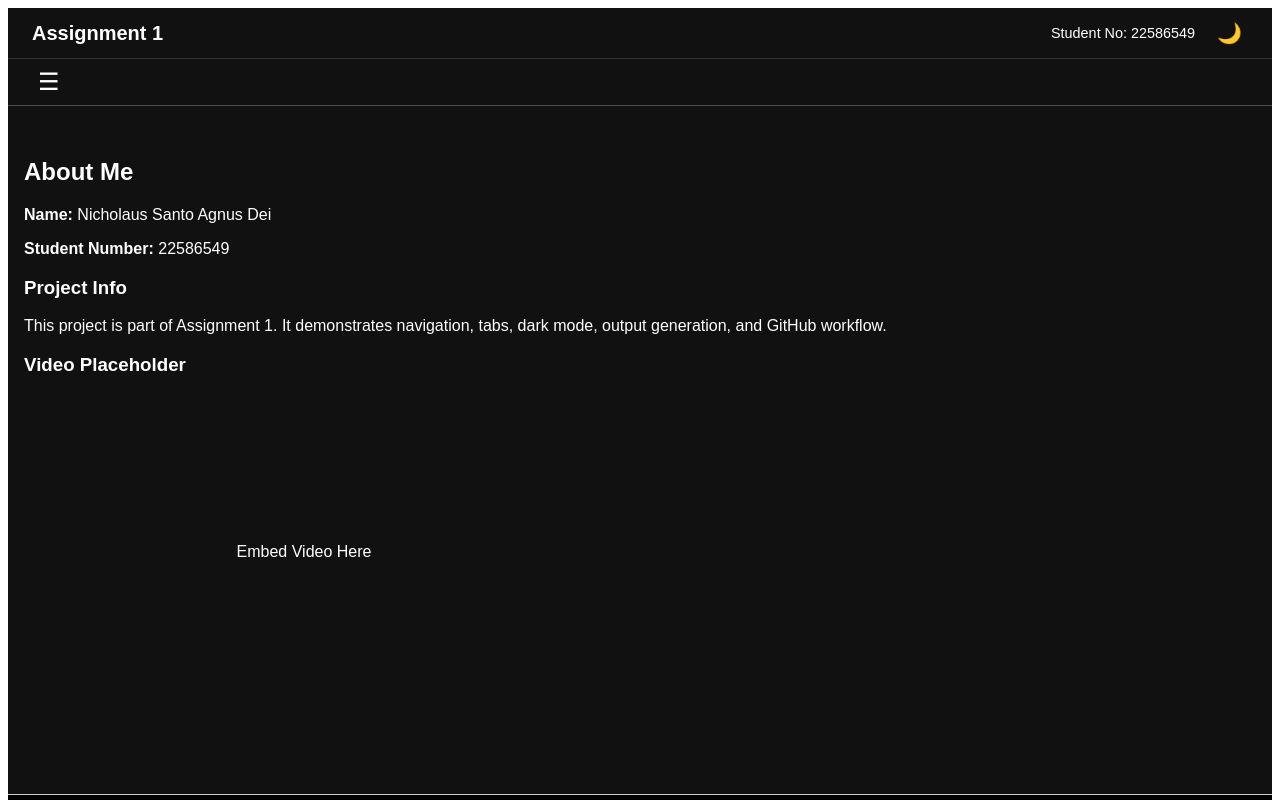
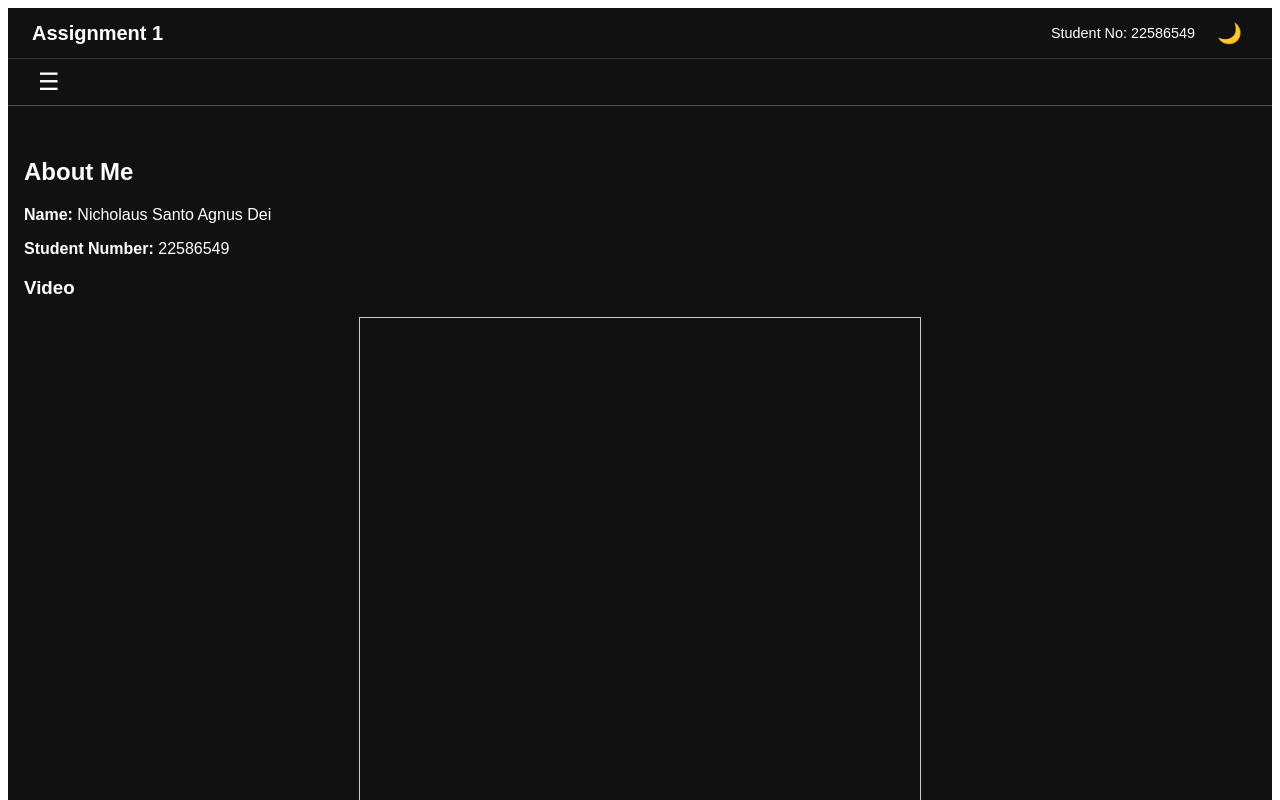
Before and after one commit to SAD-Nich/CloudBased-Web-Application, a Next.js app: page /about in a window 1280 px wide. Shown: the top 800 px of the page. Built offline with nearby package versions, Linux system fonts and the light colour scheme.

Commit message:
added video

```diff
--- a/app/about/page.tsx
+++ b/app/about/page.tsx
@@ -1,22 +1,47 @@
 export default function AboutPage() {
+  const YOUTUBE_LINK = "https://youtu.be/3fYfB1MkdTk";
+  const toEmbed = (url: string) => {
+    try {
+      const u = new URL(url);
+      if (u.hostname === "youtu.be") return `https://www.youtube.com/embed/${u.pathname.slice(1)}`;
+      if (u.hostname.includes("youtube.com")) {
+        const id = u.searchParams.get("v") || u.pathname.split("/").pop();
+        return id ? `https://www.youtube.com/embed/${id}` : url;
+      }
+      return url;
+    } catch {
+      return url;
+    }
+  };
+
+  const embedUrl = toEmbed(YOUTUBE_LINK);
+
   return (
     <div className="p-8">
-      <h2 className="text-2xl font-bold mb-4">About Me</h2>
-      <p><strong>Name:</strong> Nicholaus Santo Agnus Dei</p>
-      <p><strong>Student Number:</strong> 22586549</p>
+      <div className="mx-auto w-full max-w-3xl">
+        <h2 className="mb-4 text-2xl font-bold">About Me</h2>
+        <p>
+          <strong>Name:</strong> Nicholaus Santo Agnus Dei
+        </p>
+        <p>
+          <strong>Student Number:</strong> 22586549
+        </p>
 
-      <div className="mt-6">
-        <h3 className="text-xl font-semibold mb-2">Project Info</h3>
-        <p>
-          This project is part of Assignment 1. It demonstrates navigation,
-          tabs, dark mode, output generation, and GitHub workflow.
-        </p>
-      </div>
-
-      <div className="mt-6">
-        <h3 className="text-xl font-semibold mb-2">Video Placeholder</h3>
-        <div className="w-[560px] h-[315px] bg-gray-300 flex items-center justify-center">
-          <span>Embed Video Here</span>
+        <div className="mt-6">
+          <h3 className="mb-2 text-xl font-semibold">Video</h3>
+          <div
+            className="relative mx-auto w-full max-w-[560px] overflow-hidden rounded border border-[#ccc]"
+            style={{ paddingTop: "56.25%" }} // 16:9
+          >
+            <iframe
+              src={embedUrl}
+              title="YouTube video"
+              className="absolute inset-0 h-full w-full"
+              frameBorder="0"
+              allow="accelerometer; autoplay; clipboard-write; encrypted-media; gyroscope; picture-in-picture; web-share"
+              allowFullScreen
+            />
+          </div>
         </div>
       </div>
     </div>
```
